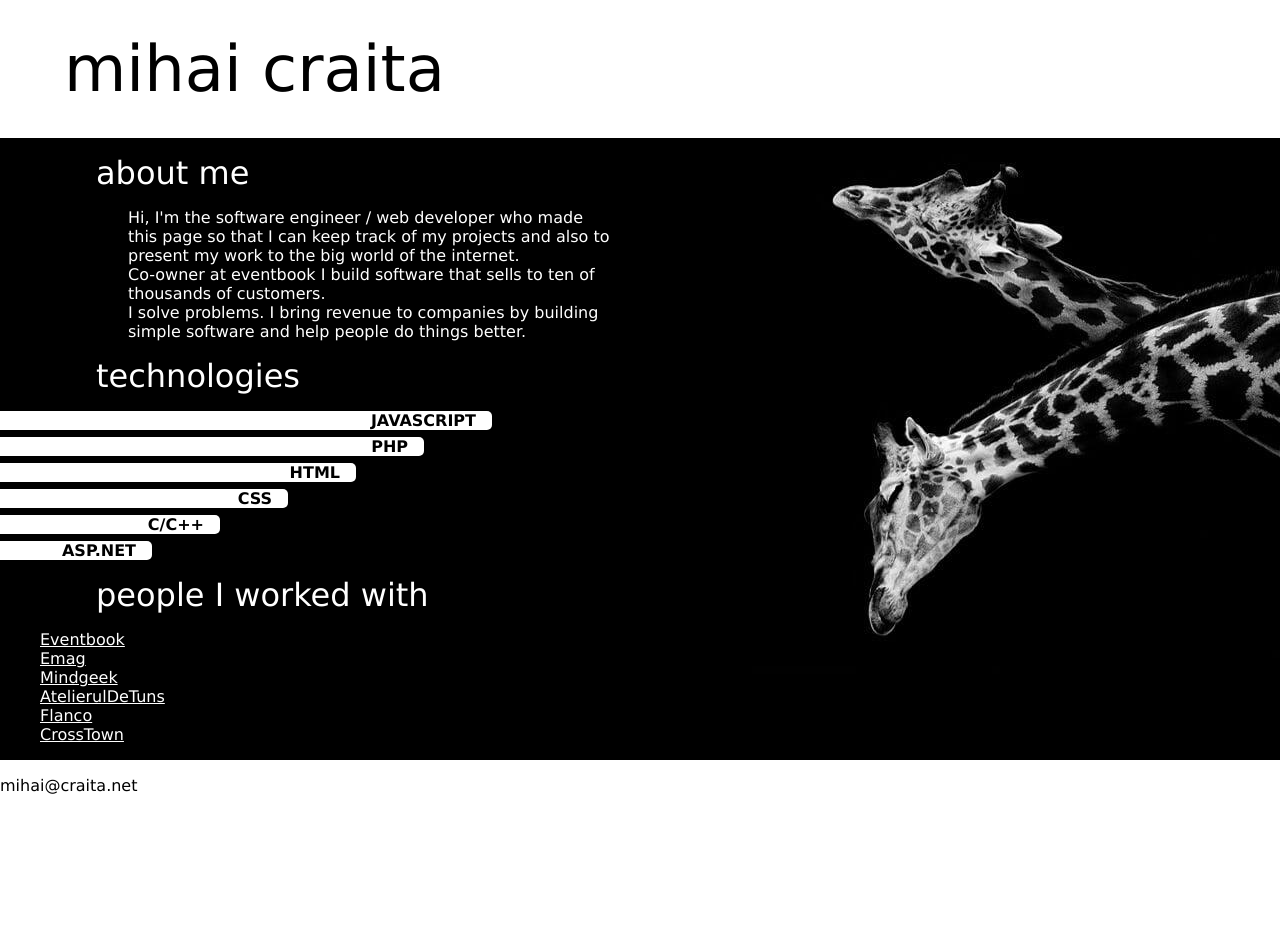
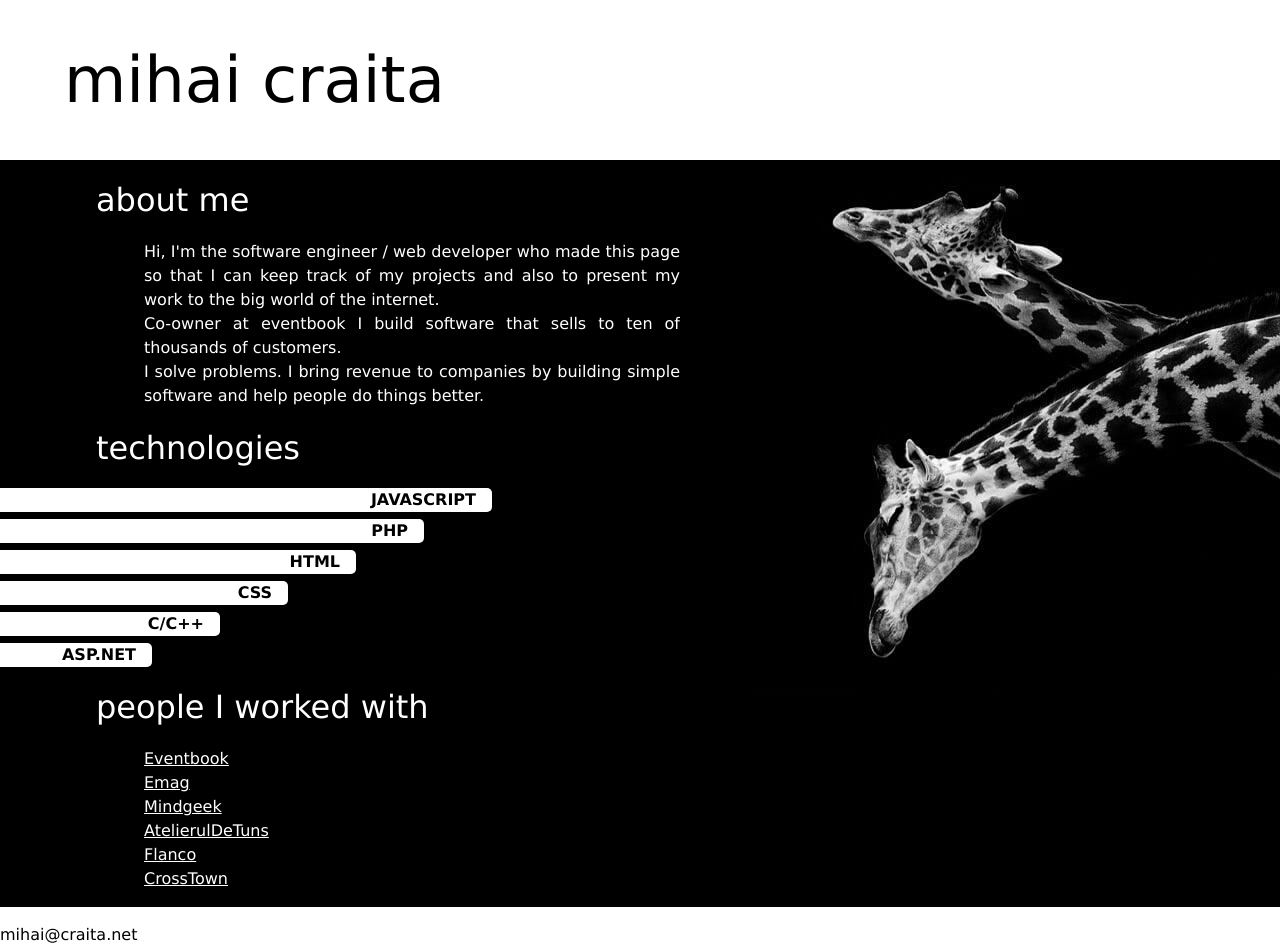
Before and after one commit to mihai-craita/craita.net, a website: page src/index.html in a window 1280 px wide. Before the commit the page ends 800 px from the top, so only its background shows below. Drawn offline with Linux system fonts and the light colour scheme.

Commit message:
css changes

```diff
--- a/src/index.html
+++ b/src/index.html
@@ -15,6 +15,7 @@
             color: black;
             font-family: 'Verdana', sans-serif;
             margin: 0 auto;
+            line-height: 1.5;
          }
          h1 {
             font-size: 400%;
@@ -22,6 +23,20 @@
             font-weight: normal;
             margin:0.5em 0em;
             padding: 0 1em;
+         }
+         p, ul {
+            padding:0 0 0 9em;
+            text-align: justify;
+         }
+         a {
+            color:white;
+         }
+         ul {
+            list-style: none;
+         }
+         footer {
+            margin-top: 1em;
+            background-color: white;
          }
          #wrapper {
             background-color: black;
@@ -36,10 +51,7 @@
             font-size:200%;
             padding:0 0 0 3em;
          }
-         p {
-            padding:0 4em 0 8em;
-         }
-         div.technology {
+         div.tech {
             background-color: white;
             color: black;
             border-radius:0 5px 5px 0;
@@ -47,16 +59,6 @@
             margin: 0 0 7px;
             padding: 0 1em 0 0;
             text-align: right;
-         }
-         a {
-            color:white;
-         }
-         ul {
-            list-style: none;
-         }
-         footer {
-            margin-top: 1em;
-            background-color: white;
          }
       </style>
    </head>
@@ -69,12 +71,12 @@
             Co-owner at eventbook I build software that sells to ten of thousands of customers. <br/>I solve problems. I bring revenue to companies by building simple software and help people do things better.
             </p>
             <h1>technologies</h1>
-            <div class="technology" style="width:70%;">JAVASCRIPT</div>
-            <div class="technology" style="width:60%;">PHP</div>
-            <div class="technology" style="width:50%;">HTML</div>
-            <div class="technology" style="width:40%;">CSS</div>
-            <div class="technology" style="width:30%;">C/C++</div>
-            <div class="technology" style="width:20%;">ASP.NET</div>
+            <div class="tech" style="width:70%;">JAVASCRIPT</div>
+            <div class="tech" style="width:60%;">PHP</div>
+            <div class="tech" style="width:50%;">HTML</div>
+            <div class="tech" style="width:40%;">CSS</div>
+            <div class="tech" style="width:30%;">C/C++</div>
+            <div class="tech" style="width:20%;">ASP.NET</div>
             <h1>people I worked with</h1>
             <ul>
                <li><a href="https://eventbook.ro">Eventbook</a></li>
```
